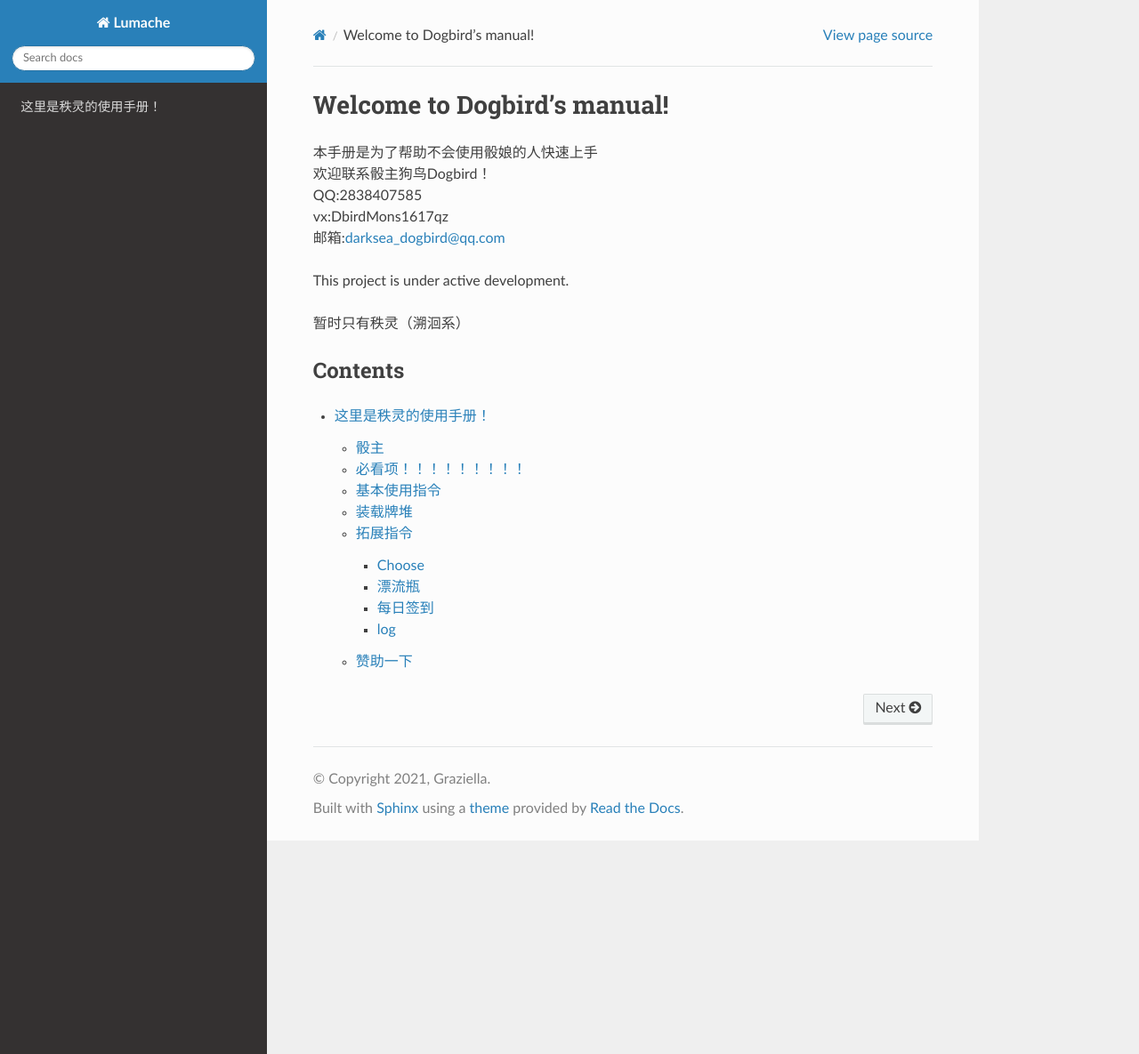
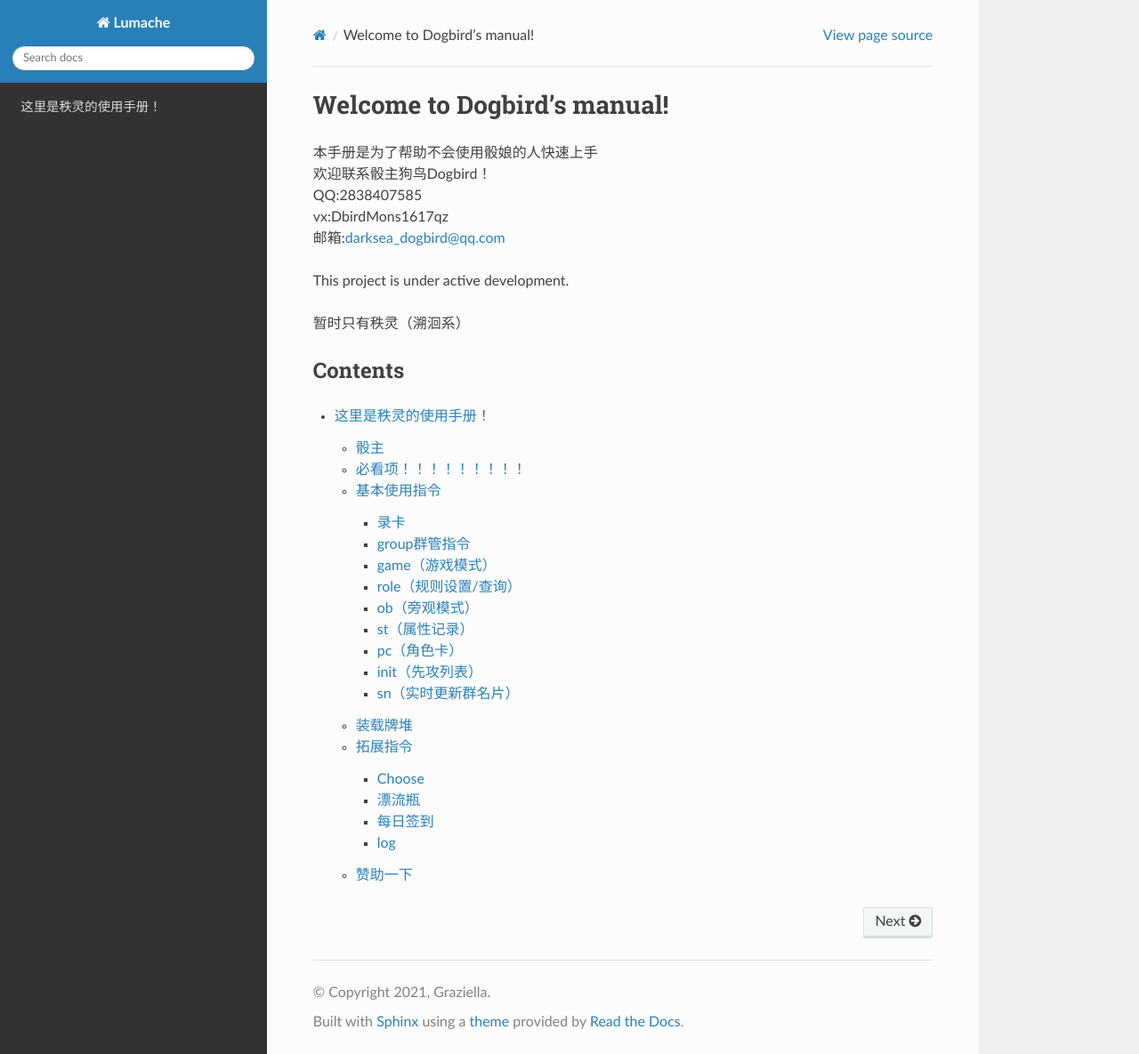
Before and after one commit to WhiteDBird/Dogbird-Manual, a Sphinx documentation site: the page built from docs/source/index.rst, in a window 1280 px wide and 1185 px high. Shown: the whole window at 89% size. Built offline with Sphinx 7.4.7 and the Read the Docs theme 3.1.0, drawn with Linux system fonts in a browser that asks for light colours; part of the change alters nothing that is shown.

Commit message:
Update OrderExecutor.rst

```diff
--- a/docs/source/OrderExecutor.rst
+++ b/docs/source/OrderExecutor.rst
@@ -36,26 +36,141 @@
 
 基本使用指令
 **********
+| 详细请查看 `用户手册 <https://v2docs.kokona.tech/zh/latest/User_Manual.html#>`_
+| 这里放几个基本的指令
 
-这里放几个基本的指令
-
-- ``.r``  --最基础的骰点
-- ``.help``  --查看帮助(strHlpMsg)
-- ``.help [词条名]``  -- 查看对应帮助文档
-- ``.bot on/off``  --开关秩灵
 .. note::
 
    | .sn和常见豹骰那些是不一样的，直接发送.sn即可，后续会持续更新保持指令一致
    | .reply off才能关闭自定义回复，bot off是关不上的
 
+- ``.r``  --最基础的骰点
+- ``.rap`` --惩罚骰
+- ``.rab``  --奖励骰
+- ``.help``  --查看帮助(strHlpMsg)
+- ``.help [词条名]``  -- 查看对应帮助文档
+- ``.bot on/off``  --开关秩灵
+- ``.bot``  --查看版本信息
+- ``.reply on/off``  --启动禁用回复
+- ``.send``  --向后台发送消息
+- ``.set``  --设置默认骰
+- ``.coc``  --coc人物作成，俗称天命，天命五的意思就是.coc5
+- ``.dnd``  --dnd人物作成
+- ``.ra/.ra``  --检定
+- ``.setcoc``  --设置rc房规
+- ``.sc``  --理智检定
+- ``.en``  --成长/增强检定
+- ``.welcome``  --入群欢迎
+- ``.jrrp``  --今日人品
+- ``.name``  --随机昵称(cn/en/jp)
+- ``.nn``  --设置称呼
+- ``.ri``  --先攻
 - ``.dismiss``  --请秩灵出群
 .. DANGER::
    请注意，把秩灵踢出群会被拉黑，要解散群聊之前也请把秩灵提前使用.dismiss请出
 
 - ``.draw``  --抽牌，点击待定查看装载牌堆
-| 其余请查看 `用户手册 <https://v2docs.kokona.tech/zh/latest/User_Manual.html#>`_
+- ``log``  --log操作，由于有修改，请发送 ``.log`` 来查看
 
-- ``log``  --log操作，由于有修改，请发送 ``.log`` 来查看
+录卡
+++++++
+| 鉴于很多萌新不会，我就提一嘴
+| 先.pc new 名称，再.st录入，最后.sn，有卡换群直接.pc tag 名称后.sn就行啦
+
+
+group群管指令
++++++++++++
+- ``.group state``   --查看在群内对骰娘的设置
+- ``.group pause/restart``   --群全体禁言/全体解除禁言
+- `.group card [at/用户ID] [名片]`   --设置群员名片
+- ``.group title [at/用户ID] [头衔]``   --设置群员头衔
+- ``.group diver   --查看潜水成员``
+- ``.group +/-[群管词条]``   --为群加减设置，需要对应权限
+- ``例:.group +禁用回复``   --关闭本群自定义回复
+群管词条:停用指令/禁用回复/禁用jrrp/禁用draw/禁用me/禁用help/许可使用/免清/免黑
+
+game（游戏模式）
++++++++++++++
+不是team哦，溯洄有自己的game
+- ``.game new 桌名`` --创建游戏（桌名可省略，前缀以`规则-`可以指定应用规则）
+| 例: ``.game new DND-``
+| 创建者自动视为GM
+- ``.game over``  --销毁本桌游戏
+- ``.game state``  --查看本桌状态
+- ``.game master`  --登记为GM
+- ``.game set 属性=值` 游戏设置
+| 例: ``.game set rule=COC7``
+- ``.game set 属性``  --查看设置
+- ``.game call``  --at玩家
+- ``.game join``  --玩家登记
+- ``.game kick 玩家ID``  --将玩家踢出游戏
+- ``.game exit``  --退出游戏
+- ``.game open 桌号``  --将当前窗口加入指定游戏
+- ``.game close``  --关闭当前游戏
+- ``.game rou 100``  --设置(百面)轮盘骰，详见.help roulette
+
+role（规则设置/查询）
++++++++++++++++++
+- ``.rule set [规则]`` 或 ``.rules ([规则]):[待查词条]``
+- ``.ruleset dnd``  --设置房间规则书
+- ``.rules 跳跃``  --优先检索房间规则书，否则复数规则有相同词条时，择一返回
+- ``.rules COC:大失败``  --coc默认搜寻coc7的词条,dnd默认搜寻3r
+- ``.rules dnd:语言``
+
+ob（旁观模式）
++++++++++++
+| .ob (join/exit/list/clr/on/off)
+- ``.ob join``  --加入旁观，可以看到本桌暗骰结果
+- ``.ob exit``  --退出旁观模式
+- ``.ob list``  --查看本桌旁观者
+- ``.ob clr``  --清除所有旁观者
+- ``.ob on/off``  --本桌开/关旁观模式
+| 暗骰与旁观私聊无效
+
+st（属性记录）
++++++++++++
+| .st (del/clr/show) ([属性名]:[属性值])
+| pl默认所有群使用同一张卡，如需多开请使用.pc指令切卡
+- ``.st 力量:50 体质:55 体型:65 敏捷:45 外貌:70 智力:75 意志:35 教育:65 幸运:75``
+- ``.st hp-1`` 后接+/-时视为从原值上变化
+- ``.st san+1d6`` 修改属性时可使用掷骰表达式
+- ``.st del kp裁决``  --删除已保存的属性
+- ``.st clr``  --清空当前卡
+- ``.st show 灵感``  --查看指定属性，无参数时查看所有属性
+| 部分属性会被视为同义词，如理智/san、侦查/侦察
+| 若.st后属性未发生变化也会返回本词条
+| 一般来说属性出错的时候去st看一眼，简化卡有时会抽风
+
+pc（角色卡）
+++++++++++
+- ``pc new (模板:(生成参数:))(卡名)
+| 例: `.pc new 卡特`  --完全省略参数将生成一张COC7模板的随机姓名卡
+- ``pc tag (卡名)``  --为当前群绑定指定卡，为空则解绑使用默认卡
+| 所有群默认使用私聊绑定卡，未绑定则使用0号卡
+- ``pc show (卡名)``  --展示指定卡所有记录的属性，为空则展示当前卡
+- ``pc nn 新卡名``  --重命名当前卡，不允许重名
+- ``pc type 模板``  --将切换当前卡模板
+- ``pc cpy 卡名1=卡名2``  --将后者属性复制给前者
+- ``pc del 卡名``  --删除指定卡
+- ``pc list``  --列出全部角色卡
+- ``pc grp``  --列出各群绑定卡
+- ``pc build (生成参数:)(卡名)``  --根据模板填充生成属性（COC7为9项主属性）
+- ``pc stat``  --查看当前角色卡骰点统计
+- ``pc redo (生成参数:)(卡名)``  --清空原有属性后重新生成
+- ``pc clr``  --销毁全部角色卡记录
+| 掷骰统计以角色卡为单位，每名用户最多可同时保存32张角色卡
+
+init（先攻列表）
++++++++++++++
+- ``.init list``  --查看先攻列表
+- ``.init clr``	  --清除先攻列表
+- ``.init del [项目名]``   --从先攻列表移除项目
+
+sn（实时更新群名片）
+++++++++++++++++
+| 我懒了，直接放图吧
+.. image:: images/sn.png
+
 
 装载牌堆
 *******
```
